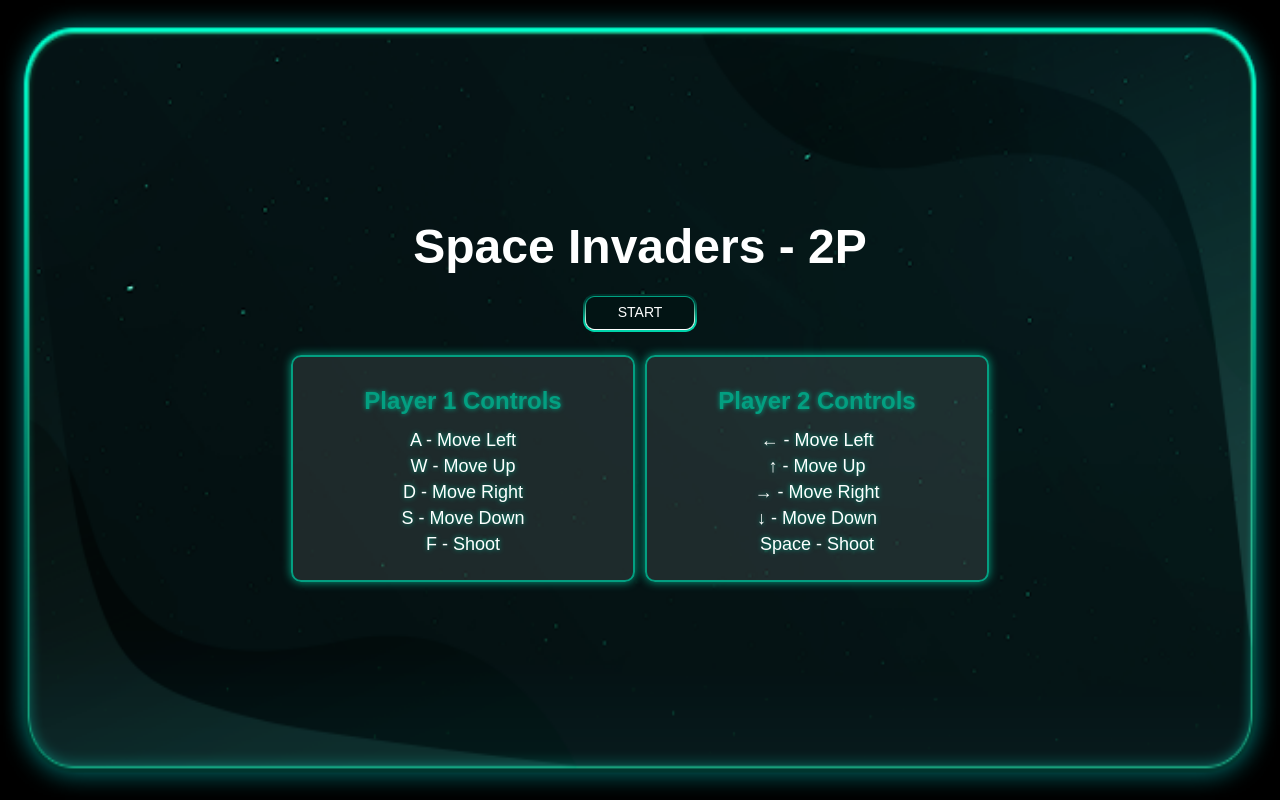
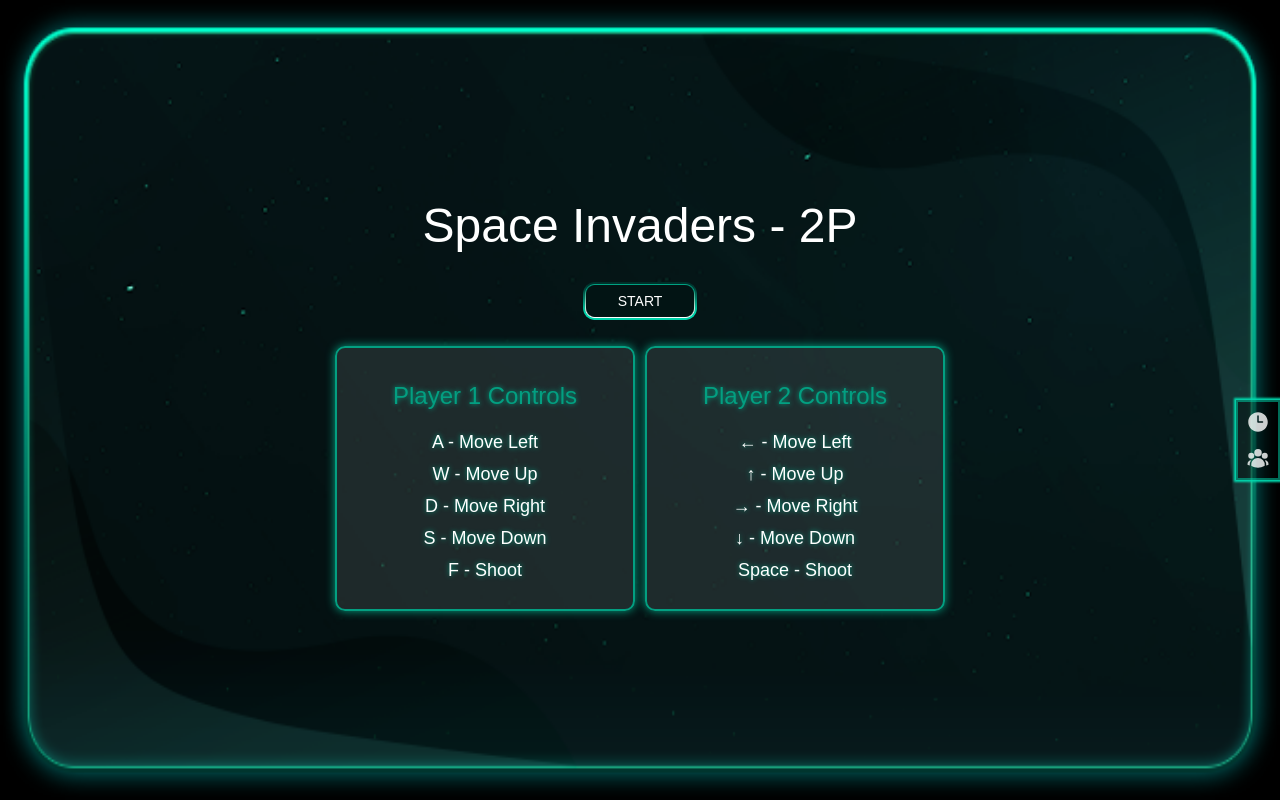
Before and after one commit to hydra-yse/Lugano-2025, a React (Vite) app in the folder Lecture-1/demo/: page / in a window 1280 px wide. Built offline with nearby package versions, Linux system fonts and the light colour scheme; no server answers.

Commit message:
feat[l1]: add base for sidebar modals

```diff
--- a/Lecture-1/demo/package.json
+++ b/Lecture-1/demo/package.json
@@ -19,6 +19,7 @@
   "devDependencies": {
     "@breeztech/breez-sdk-liquid": "link:./lib/breez_sdk_liquid/",
     "@eslint/js": "^9.39.1",
+    "@heroicons/react": "^2.2.0",
     "@types/howler": "^2.2.12",
     "@types/node": "^24.10.1",
     "@types/react": "^19.2.5",
--- a/Lecture-1/demo/src/App.tsx
+++ b/Lecture-1/demo/src/App.tsx
@@ -3,8 +3,12 @@ import { StartScreen } from '@screens/StartScreen'
 import { GameScreen } from '@screens/GameScreen'
 import { WinScreen } from '@screens/WinScreen'
 import { ScreenPhase, type Keys, type GameState } from './types'
+import { Sidebar, SidebarModalState } from '@components/sidebar/Sidebar'
 
 import audio from '@components/game/audio'
+import { type ModalProps } from '@components/Modal'
+import { HistoryModal } from '@components/sidebar/modals/History'
+import { ProfilesModal } from '@components/sidebar/modals/Profiles'
 
 const App: React.FC = () => {
   const [gameState, setGameState] = useState<GameState>({
@@ -124,7 +128,22 @@ const App: React.FC = () => {
     }
   }, [])
 
+  const [modalState, setModalState] = useState<SidebarModalState | null>(null);
+  const modalProps: ModalProps = {
+    close: () => setModalState(null),
+  };
+
   return (
+    <>
+      {(() => {
+        switch (modalState) {
+          case SidebarModalState.History:
+            return <HistoryModal {...modalProps} />
+          case SidebarModalState.Profiles:
+            return <ProfilesModal {...modalProps} />
+        }
+      })()}
+      <Sidebar setModalState={setModalState} />
       <div className="game-container">
         {(() => {
           switch (currentScreen) {
@@ -148,6 +167,7 @@ const App: React.FC = () => {
           }
         })()}
       </div>
+    </>
   )
 }
 
--- /dev/null
+++ b/Lecture-1/demo/src/components/Modal.tsx
@@ -0,0 +1,30 @@
+import { XMarkIcon } from '@heroicons/react/24/solid'
+import { useEffect } from 'react'
+
+export interface ModalProps {
+  children?: React.ReactNode,
+  close: () => void,
+}
+
+export const Modal = ({ children, close }: ModalProps) => {
+  useEffect(() => {
+    const escClosesModal = (e: KeyboardEvent) => {
+      if (e.key == 'Escape') close();
+    }
+    window.addEventListener('keydown', escClosesModal);
+    return () => {
+      window.removeEventListener('keydown', escClosesModal);
+    }
+  }, [])
+
+  return (
+    <div className="modal-wrapper fixed h-full w-full z-99 flex items-center justify-center">
+      <div className="relative rounded-md min-h-1/2 min-w-1/2 bg-black border-2 border-primary text-primary text-center">
+        <XMarkIcon className="absolute cursor-pointer right-2 top-2 text-primary" height={16} onClick={close} />
+        <div className="p-4">
+          {children}
+        </div>
+      </div>
+    </div>
+  )
+}
--- /dev/null
+++ b/Lecture-1/demo/src/components/sidebar/Sidebar.tsx
@@ -0,0 +1,25 @@
+import { ClockIcon, UserGroupIcon } from '@heroicons/react/24/solid'
+
+export enum SidebarModalState {
+  History,
+  Profiles,
+}
+
+export interface SidebarProps {
+  setModalState: (m: SidebarModalState) => void;
+}
+
+export const Sidebar = ({ setModalState }: SidebarProps) => {
+  const iconProps = {
+    height: 24,
+    color: 'white',
+    className: 'cursor-pointer opacity-80 hover:opacity-100',
+  }
+
+  return (
+    <div className="sidebar absolute top-1/2 right-0 z-90 flex flex-col p-2 gap-3">
+      <ClockIcon onClick={() => setModalState(SidebarModalState.History)} {...iconProps} />
+      <UserGroupIcon onClick={() => setModalState(SidebarModalState.Profiles)} {...iconProps} />
+    </div>
+  )
+}
--- /dev/null
+++ b/Lecture-1/demo/src/components/sidebar/modals/History.tsx
@@ -0,0 +1,10 @@
+import { Modal, type ModalProps } from "@components/Modal"
+
+export const HistoryModal = (props: ModalProps) => {
+  // TODO: Add your code here
+  return (
+    <Modal {...props}>
+      <h1 className="text-2xl">History</h1>
+    </Modal>
+  )
+}
--- /dev/null
+++ b/Lecture-1/demo/src/components/sidebar/modals/Profiles.tsx
@@ -0,0 +1,10 @@
+import { Modal, type ModalProps } from "@components/Modal"
+
+export const ProfilesModal = (props: ModalProps) => {
+  // TODO: Add your code here
+  return (
+    <Modal {...props}>
+      <h1 className="text-2xl">Profiles</h1>
+    </Modal>
+  )
+}
--- a/Lecture-1/demo/src/styles/index.css
+++ b/Lecture-1/demo/src/styles/index.css
@@ -1,3 +1,9 @@
+@import "tailwindcss";
+
+@theme {
+  --color-primary: #00d8ae;
+}
+
 body {
   margin: 0;
   background-color: black;
@@ -161,7 +167,7 @@ canvas {
   position: absolute;
   color: white;
   top: 50%;
-  transform: translateY(-60%);
+  transform: translateY(-50%);
   left: 0;
   width: 100%;
   text-align: center;
@@ -195,3 +201,9 @@ canvas {
   align-items: center;
   justify-content: center;
 }
+
+.sidebar, .modal-wrapper {
+  background: rgba(0,0,0,0.4);
+  border: 2px solid rgba(0, 216, 174, 0.5);
+  box-shadow: 0 0 2px 2px var(--color-primary);
+}
--- a/Lecture-1/demo/vite.config.ts
+++ b/Lecture-1/demo/vite.config.ts
@@ -1,9 +1,10 @@
 import { defineConfig } from 'vite'
 import react from '@vitejs/plugin-react'
 import tsconfigPaths from 'vite-tsconfig-paths';
+import tailwindcss from '@tailwindcss/vite';
 
 export default defineConfig({
-  plugins: [react(), tsconfigPaths()],
+  plugins: [react(), tsconfigPaths(), tailwindcss()],
   publicDir: 'public', // Ensure that the `public` directory is correctly referenced.
   server: {
     fs: {
```
Also changed, not shown: 2 other files (tests, documents, lock files or other folders). Lines whose indentation alone changed are shown as unchanged.
